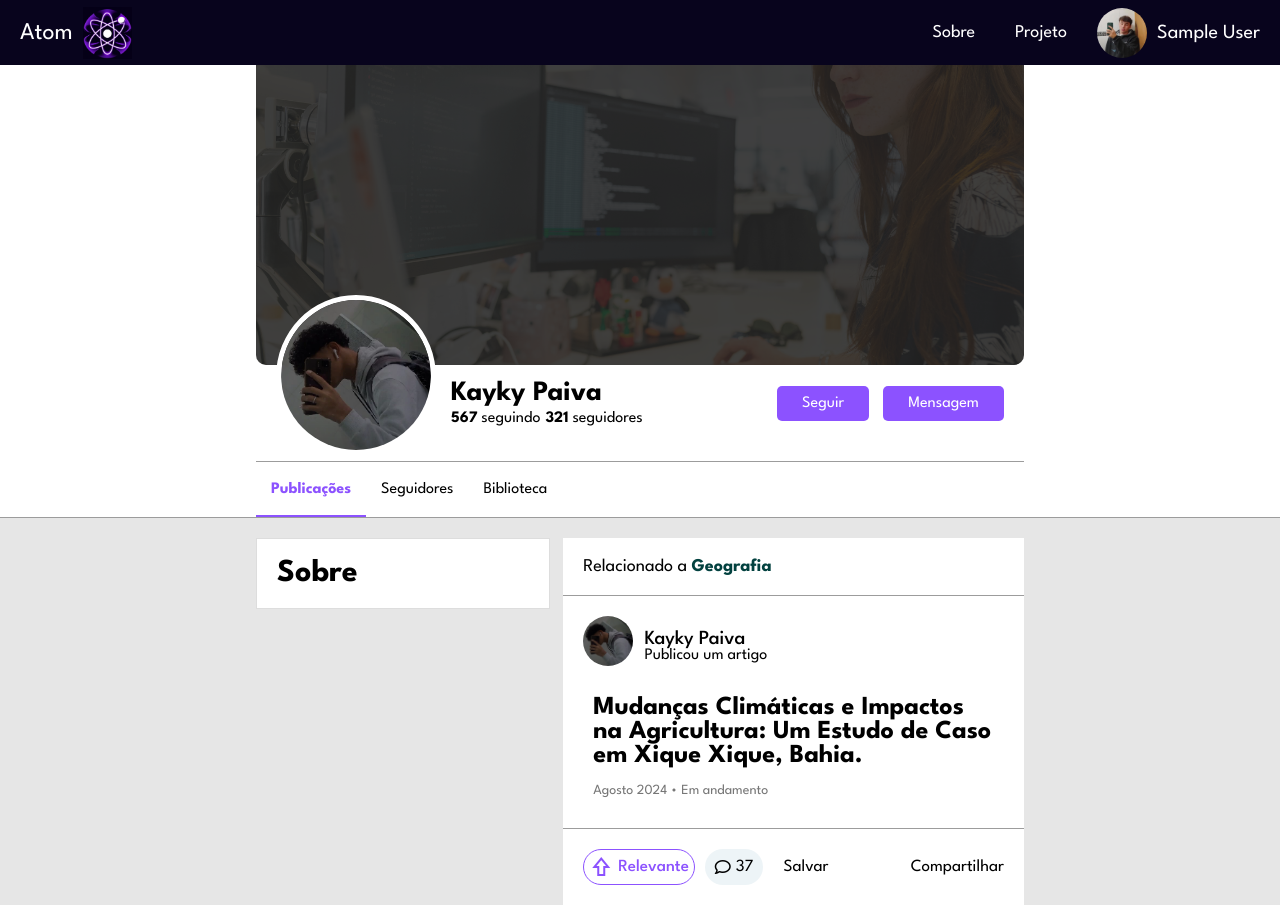
After one commit to NicolasGMACK/Atom, a PHP site: page /perfil.php in a window 1280 px wide. The commit adds this page. Run offline with PHP 8.4, Linux system fonts and the light colour scheme; the visitor is signed in with stand-in values (Sample User, id 1); some libraries are stand-ins or nearby versions.

Commit message:
parte tela perfil

```diff
--- a/view/css/home.css
+++ b/view/css/home.css
@@ -390,6 +390,7 @@ nav li:first-child{
    border: none;
    cursor: pointer;
    margin-left: 10px;
+
   }
 
 .botoes.saved{
--- a/view/css/perfil.css
+++ b/view/css/perfil.css
@@ -1,23 +1,43 @@
+.topo1{
+    width: 100%;
+    background-color: #fff;
+    justify-content: center;
+    display: flex;
+    border-bottom: 1px solid rgb(156, 156, 156);
 
-
-.profile-container {
+}
+.topo1-bloco{
+   width: 60%;
+}
+.cover-photo {
     width: 100%;
-    max-width: 900px;
-    margin: 0 auto;
+    height: 300px;
+    background-color: #e2e2e2;
+    border-bottom-left-radius: 10px;
+    border-bottom-right-radius: 10px;
 }
 
 .cover-photo img {
     width: 100%;
     height: 300px;
+    background-color: #e2e2e2;
+    border-bottom-left-radius: 10px;
+    border-bottom-right-radius: 10px;
     object-fit: cover;
+    display: none;
+}
+
+.cover-photo img[src]{
+    display: block; /* Mostra a imagem apenas se ela existir */
 }
 
 .profile-info {
     display: flex;
     align-items: center;
-    padding: 25px;
+    padding: 15px;
     background-color: white;
     position: relative;
+    margin-bottom: 20px;
 }
 
 .profile-picture {
@@ -50,8 +70,12 @@
     font-weight: normal;
 }
 
-.profile-name p {
-    color: gray;
+.seguintes {
+    display: flex;
+    align-items: center;
+}
+.seguintes p{
+    margin-right: 5px;
 }
 
 .profile-actions {
@@ -59,60 +83,71 @@
 }
 
 .profile-actions .btn {
-    background-color: #1877f2;
+    background-color: #8c52ff;
     color: white;
     border: none;
-    padding: 10px 20px;
     margin: 5px;
     border-radius: 5px;
     cursor: pointer;
+    padding: 10px 25px;
+    font-size: 16px;
 }
 
 .profile-actions .btn:hover {
-    background-color: #155ab2;
+    background-color: #6631cf;
 }
 
+
 .profile-navigation {
-    margin-top: 20px;
     background-color: white;
-    border-bottom: 1px solid #ddd;
+    border-top: 1px solid rgb(156, 156, 156);
+    display: flex;
+    padding: 5px 0 5px 0;
 }
 
-.profile-navigation ul {
-    list-style-type: none;
-    display: flex;
-    padding: 10px;
-    justify-content: space-around;
+.opcao{
+    padding: 15px;
+    font-size: 16px;
 }
 
-.profile-navigation ul li {
-    margin-right: 20px;
+.marcada{
+    padding: 15px;
+    font-size: 16px;
+    color: #8c52ff;
+    font-weight: bold;
+    border-bottom: 2px solid #8c52ff;
+    margin-bottom: -5px;
+
+}
+.opcao:hover{
+    cursor: pointer;
+}
+.selecionar:hover{
+    cursor: pointer;
+    background-color: #dddddd;
+    border-radius: 10px;
+
 }
 
-.profile-navigation ul li a {
-    text-decoration: none;
-    color: #1877f2;
-    font-weight: bold;
-    padding: 10px;
+.sobre{
+    padding: 20px;
 }
-
-.profile-navigation ul li a:hover {
-    background-color: #f0f2f5;
-    border-radius: 5px;
+.tela-coluna{
+    width: 60%;
+    display: flex;
 }
-
-.profile-presentation {
-    background-color: white;
-    padding: 20px;
+.lado-esquerdo1{
+    width: 40%;
+}
+.lado-direito1{
+    width: 60%;
+}
+.bloco1{
+    background-color: #fff;
+    width: 100%;
+}
+.espaco{
     margin-top: 20px;
+    display: flex;
+    justify-content: center;
 }
-
-.profile-presentation h2 {
-    font-size: 22px;
-    margin-bottom: 10px;
-}
-
-.profile-presentation p {
-    color: #555;
-    margin-bottom: 8px;
-}
--- /dev/null
+++ b/view/perfil.php
@@ -0,0 +1,150 @@
+<?php
+require_once('../view/php/protect.php');
+
+?>
+<!DOCTYPE html>
+<html lang="pt-BR">
+<head>
+    <meta charset="UTF-8">
+    <meta name="viewport" content="width=device-width, initial-scale=1.0">
+    <title>Perfil</title>
+    <link rel="stylesheet" href="css/perfil.css">
+    <link rel="stylesheet" href="css/home.css">
+    <link rel="stylesheet" href="css/artigo.css">
+    <link rel="stylesheet" href="https://cdnjs.cloudflare.com/ajax/libs/font-awesome/6.6.0/css/all.min.css" integrity="sha512-Kc323vGBEqzTmouAECnVceyQqyqdsSiqLQISBL29aUW4U/M7pSPA/gEUZQqv1cwx4OnYxTxve5UMg5GT6L4JJg==" crossorigin="anonymous" referrerpolicy="no-referrer" />
+    <link rel="stylesheet" href="https://fonts.googleapis.com/css2?family=Material+Symbols+Outlined:opsz,wght,FILL,GRAD@24,400,0,0" />
+    <link rel="stylesheet" href="https://fonts.googleapis.com/css2?family=Material+Symbols+Outlined:opsz,wght,FILL,GRAD@20..48,100..700,0..1,-50..200" />
+
+</head>
+<body>
+    <nav>
+        <ul class="sidebar">
+            <li><a href="home.php"><svg xmlns="http://www.w3.org/2000/svg" height="24px" viewBox="0 -960 960 960" width="26px" fill="#5f6368"><path d="m256-200-56-56 224-224-224-224 56-56 224 224 224-224 56 56-224 224 224 224-56 56-224-224-224 224Z"/></svg></a></li>
+            <li><a href="">Blog</a></li>
+            <li><a href="">Products</a></li>
+            <li><a href="">About</a></li>
+            <li><a href="">Forum</a></li>
+            <li><a href="">Login</a></li>
+        </ul>
+        <ul>
+            <li><a class="atom" href="">Atom<img src="../view/img/logo3.png" alt=""></a></li>
+            <li class="hideOnMobile"><a class="topic" href="../view/about.html">Sobre</a></li>
+            <li class="hideOnMobile"><a class="topic" href="../view/project.html">Projeto</a></li>
+            <li class="profile">
+                <div id="profileDropdown" class="topic usuario">
+                <div  id="profileDropdown" class="foto user-space">
+                    <img id="profileDropdown" src="../view/img/capeleti.png" alt="">
+                </div>
+               <?php echo $_SESSION['name'] ?>
+            </div>
+            </li>
+
+                <div id="dropdownMenu" class="dropdown-content">
+                    <a href="#">Visualizar perfil</a>
+                    <a href="#">Configurações</a>
+                    <a href="../view/php/logout.php">Sair</a>
+
+                </div>
+                <script src="js/perfilDropdown.js"></script>
+            <li class="menu-button" onclick=showSidebar()><a href="#"><svg xmlns="http://www.w3.org/2000/svg" height="24px" viewBox="0 -960 960 960" width="26px" fill="#5f6368"><path d="M120-240v-80h720v80H120Zm0-200v-80h720v80H120Zm0-200v-80h720v80H120Z"/></svg></a></li>
+        </ul>
+    </nav>
+        <!-- Capa do perfil -->
+         <div class="topo1">
+            <div class="topo1-bloco">
+                <div class="cover-photo">
+                    <img src="../view/img/background-img-2.png">
+                </div>
+
+                <!-- Informações do perfil -->
+                <div class="profile-info">
+                    <div class="profile-picture">
+                        <img src="../view/img/kayky.png" alt="Foto de Perfil">
+                    </div>
+                    <div class="profile-name">
+                        <h1>Kayky Paiva</h1>
+                        <div class="seguintes">
+                            <p><strong>567</strong> seguindo</p>
+                            <p><strong>321</strong> seguidores</p>
+                        </div>
+                    </div>
+                    <div class="profile-actions">
+                        <button class="btn">Seguir</button>
+                        <button class="btn msg">Mensagem</button>
+                    </div>
+                </div>
+
+                <!-- Navegação do perfil -->
+                <div class="profile-navigation">
+                    <div class="opcao marcada">Publicações</div>
+                   <div class="opcao selecionar">Seguidores</div>
+                    <div class="opcao selecionar">Biblioteca</div>
+                </div>
+            </div>
+        </div>
+        <div class="tela espaco">
+            <div class="tela-coluna">
+            <div class="lado-esquerdo1">
+                <div class="bloco">
+                    <div class="sobre">
+                        <h1>Sobre</h1>
+                        <p></p>
+                    </div>
+                </div>
+            </div>
+          <div class="lado-direito1">
+                <div class="bloco1">
+                            <div class="bloco-top">
+                                <p>Relacionado a <strong>Geografia</strong></p>
+                            </div>
+                            <div class="bloco-mid">
+                                    <div class="cabecalho">
+                                        <div class="foto user">
+                                            <img src="../view/img/kayky.png" alt="img teste" class="user-photo">
+                                        </div>
+                                        <div class="profile-artigo">
+                                            <div class="nome">Kayky Paiva</div>
+                                            <p>Publicou um <a>artigo</a></p>
+                                        </div>
+                                    </div>
+                                    <div class="conteudo">
+                                        <a href="artigo.php">Mudanças Climáticas e Impactos na Agricultura: Um Estudo de Caso em Xique Xique, Bahia.</a>
+                                        <br><br>
+                                        <span>Agosto 2024 &#8226; Em andamento</span>
+                                    </div>
+                            </div>
+                            <div class="bloco-bot">
+                                <div class="rodape">
+                                    <div class="rod">
+                                        <button class="relevante" onclick="toggleLike(this)">
+                                            <span class="material-symbols-outlined">shift</span><div class="vote">Relevante</div>
+                                        </button>
+                                        <button id="goToComments" class="comentarios"><i class="fa-regular fa-comment"></i>37</button>
+                                        <script>
+                                            document.getElementById('goToComments').addEventListener('click', function() {
+                                                window.location.href = 'artigo.php#comments';
+                                                });
+
+                                        </script>
+                                        <button class="botoes" id="Salvar">Salvar</button>
+                                    </div>
+                                            <div class="notification" id="notification">
+                                                <h4 id="notificationTitle">Arquivo salvo com sucesso!</h4>
+                                                <p id="notificationText">Você pode encontrar o arquivo no seu perfil.</p>
+                                            </div>
+                                    <script src="../view/js/salvar.js"></script>
+
+
+                                    <div class="ape">
+                                        <button id="openCompartilhar" class="botoes">Compartilhar</button>
+                                    </div>
+                                <script src="js/upvote.js"></script>
+                                </div>
+                            </div>
+                        </div>
+                    </div>
+                    </div>
+                </div>
+
+</body>
+</html>
```
Also changed, not shown: view/artigo.php (+6 -12 lines), view/home.php (+1 -7 lines), view/perfil.html (deleted, +0 -88 lines).
